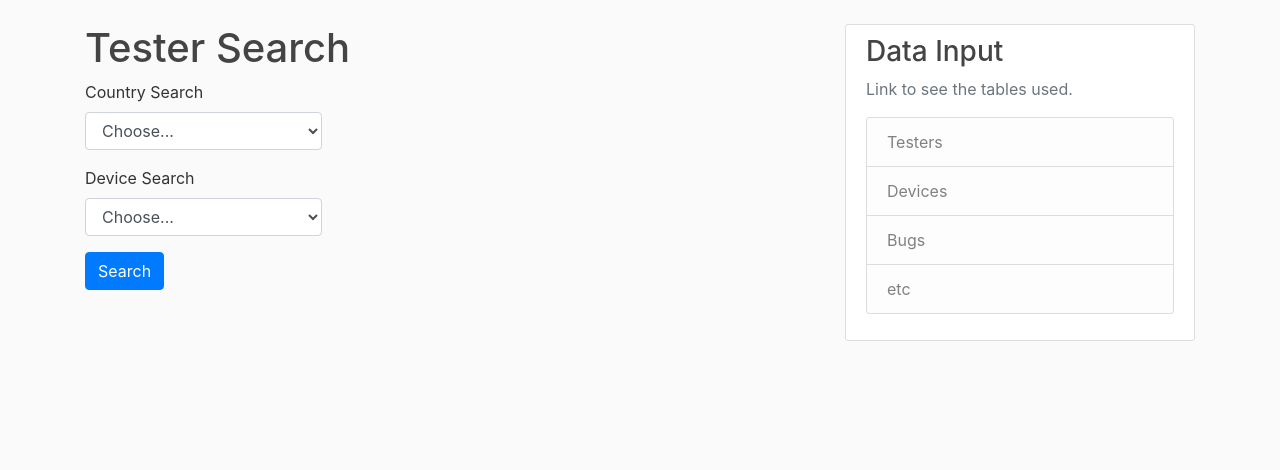
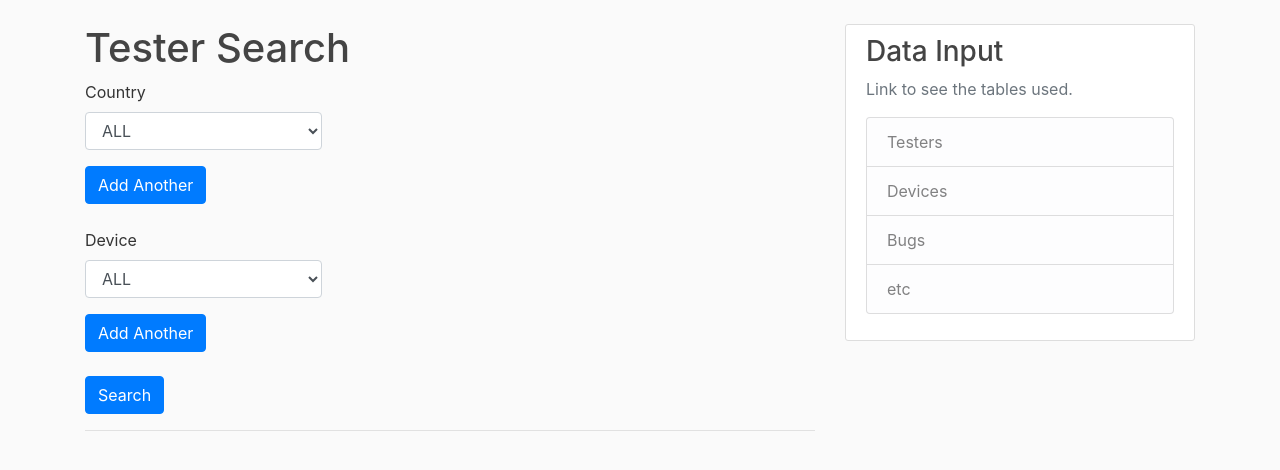
Before and after one commit to jxupower/applause, a Django app: template testerMatch/testerSearch/templates/testerSearch/home.html in a window 1280 px wide. Shown: the part 56-526 px from the top of the page. Run offline with Django 3.2, Linux system fonts and the light colour scheme; the template is opened without the code that fills it: values that come from a table or form of the project are taken from there, others are empty; data comes from the database, SQL or seed files in the repository; both versions use the stored data as it was after the commit; some libraries are stand-ins or nearby versions.

Commit message:
Add: Search Query

```diff
--- a/testerMatch/testerSearch/templates/testerSearch/home.html
+++ b/testerMatch/testerSearch/templates/testerSearch/home.html
@@ -6,30 +6,43 @@
     <form method="GET" action=".">
         <div class="form-row">
             <div class="form-group col-md-4 col-lg-4">
-                <label for="countrySelected">Country Search</label>
-                <select id="countrySelected" class="form-control" name="category">
-                        <option selected>Choose...</option>
+                <label for="countries">Country</label>
+                <select id="countries" class="form-control" name="countries">
+                        <option selected>ALL</option>
                         {% for country in countries %}
                         <option value="{{ country }}">{{ country }}</option>
                         {% endfor %}
                 </select>
             </div>
         </div>
-    </form>
-
-    <form method="GET" action=".">
+        <button type="button" class="btn btn-primary" id="add-country">Add Another</button>
+    </br></br>
         <div class="form-row">
             <div class="form-group col-md-4 col-lg-4">
-                <label for="deviceSelected">Device Search</label>
-                <select id="deviceSelected" class="form-control" name="category">
-                        <option selected>Choose...</option>
+                <label for="devices">Device</label>
+                <select id="devices" class="form-control" name="devices">
+                        <option selected>ALL</option>
                         {% for device in devices %}
                         <option value="{{ device }}">{{ device }}</option>
                         {% endfor %}
                 </select>
             </div>
         </div>
+        <button type="button" class="btn btn-primary" id="add-device">Add Another</button>
+    </br></br>
         <button type="submit" class="btn btn-primary">Search</button>
     </form>
 
+    <hr />
+
+    <div class="row">
+        <ul>
+            {% for key,value in experience %}
+                <li>
+                    {{ key }} filed {{ value }} bugs on devices matching criteria
+                </li>
+            {% endfor %}
+        </ul>
+    </div>
+
 {% endblock content %}
--- a/testerMatch/tester_device.csv
+++ b/testerMatch/tester_device.csv
@@ -1,4 +1,3 @@
-"testerId","deviceId"
 "1","1"
 "1","2"
 "1","3"
```
Also changed, not shown: testerMatch/testerSearch/views.py (+33 -2 lines), testerMatch/db.sqlite3.
